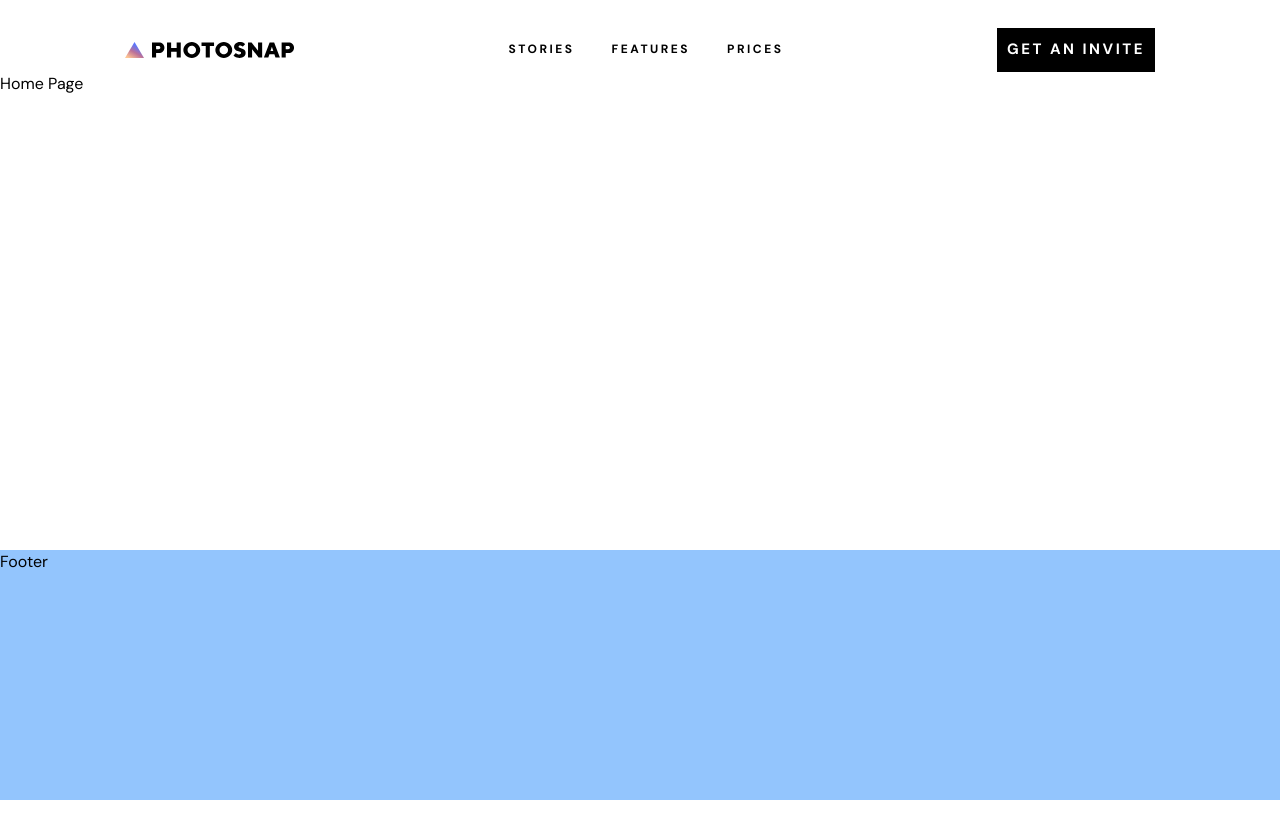
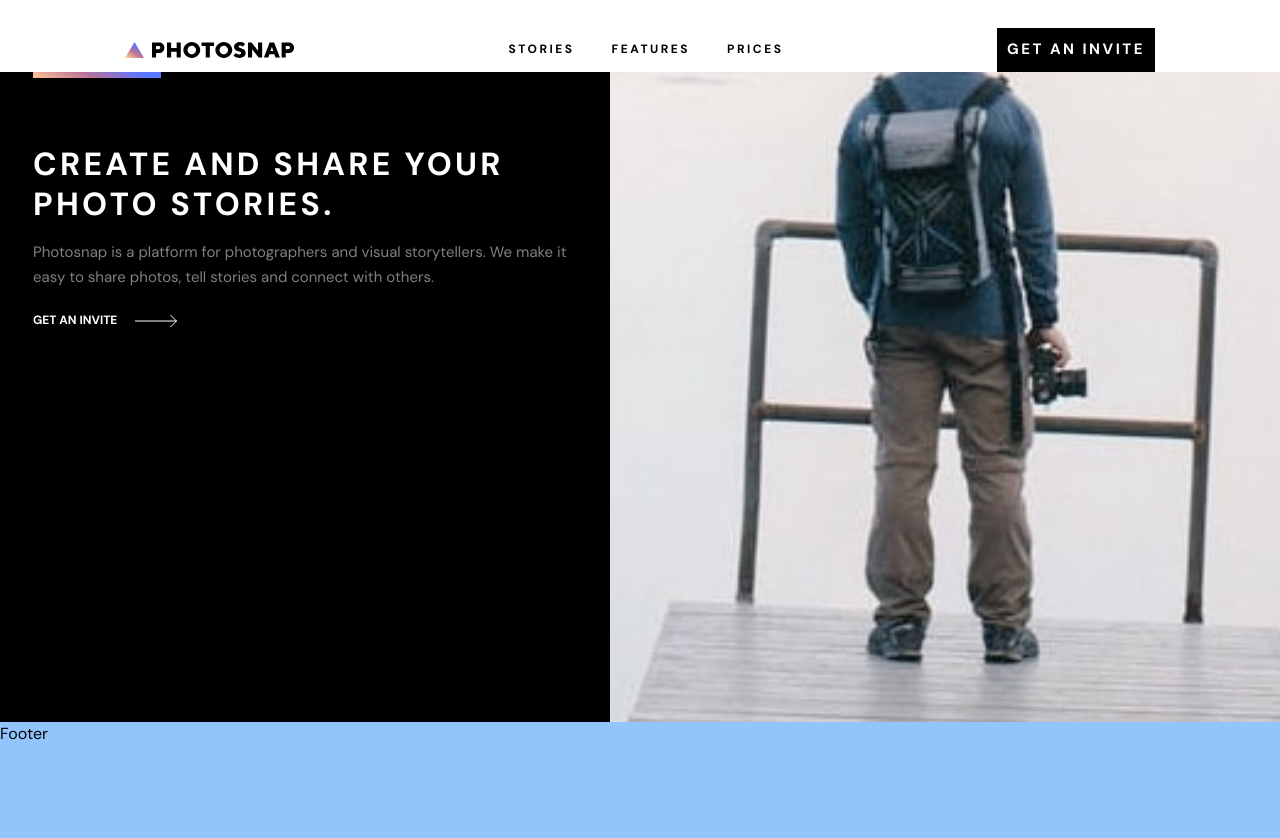
Before and after one commit to mrvicthor/photosnap-multi-page-website, a React (Vite) app: page / in a window 1280 px wide. Shown: the top 838 px of the page. Before the commit the page ends 800 px from the top, so only its background shows below. Built offline with nearby package versions, Linux system fonts and the light colour scheme.

Commit message:
added banner page

```diff
--- /dev/null
+++ b/src/components/banner/index.jsx
@@ -0,0 +1,55 @@
+import { Link } from "react-router-dom";
+import Arrow from "../../assets/shared/desktop/arrow.svg";
+import { useWindowSize } from "../../hooks/use-Window-Size";
+
+const Banner = ({ bgImage, bgTablet, bgDesktop, title, content, btnText }) => {
+  const { width } = useWindowSize();
+  return (
+    <section>
+      <div className="banner grid">
+        <div className="md:order-last">
+          {width !== undefined && (
+            <img
+              src={
+                width <= 768
+                  ? bgImage
+                  : width > 768 <= 1024
+                  ? bgTablet
+                  : bgDesktop
+              }
+              alt="banner image"
+              className="w-full object-cover h-full"
+            />
+          )}
+        </div>
+
+        <div className="bg-[#000000] text-[#ffffff] pl-[2.0625rem] pr-6">
+          <div className="line h-[6px] w-[8rem]" />
+          <article className="mt-[4.125rem]">
+            <h1 className="font-bold text-[2rem] leading-[2.5rem] tracking-[3.3px] uppercase">
+              {title}
+            </h1>
+            <p className="text-[0.9375rem] opacity-50 leading-[1.5625rem] pt-4">
+              {content}
+            </p>
+          </article>
+          <Link
+            to="/"
+            className="flex items-center gap-x-[1.125rem] mt-[1.4375rem]"
+          >
+            <div className="text-[0.75rem] leading-[15.62px] font-bold uppercase">
+              {btnText}
+            </div>
+            <svg xmlns="http://www.w3.org/2000/svg" width="43" height="14">
+              <g fill="none" fill-rule="evenodd" stroke="#ffffff">
+                <path d="M0 7h41.864M35.428 1l6 6-6 6" />
+              </g>
+            </svg>
+          </Link>
+        </div>
+      </div>
+    </section>
+  );
+};
+
+export default Banner;
--- a/src/components/index.jsx
+++ b/src/components/index.jsx
@@ -1,5 +1,6 @@
 import Layout from "./layout";
 import Header from "./header";
 import Button from "./button";
+import Banner from "./banner";
 
-export { Layout, Header, Button };
+export { Layout, Header, Button, Banner };
--- /dev/null
+++ b/src/hooks/use-Window-Size.js
@@ -0,0 +1,17 @@
+import { useState, useEffect } from "react";
+
+export const useWindowSize = () => {
+  const [windowsWidth, setWindowsWidth] = useState({ width: undefined });
+
+  useEffect(() => {
+    const handleResize = () => {
+      setWindowsWidth((prev) => ({ ...prev, width: window.innerWidth }));
+    };
+
+    window.addEventListener("resize", handleResize);
+    handleResize();
+    return () => window.removeEventListener("resize", handleResize);
+  }, []);
+
+  return windowsWidth;
+};
--- a/src/index.css
+++ b/src/index.css
@@ -46,6 +46,17 @@
     /* transition: transform 0.5s ease-in-out; */
   }
 
+  .banner {
+    grid-template-rows: 18.375rem 26.1875rem;
+  }
+  .line {
+    background: linear-gradient(
+      26.57deg,
+      #ffc593 0%,
+      #bc7198 43.29%,
+      #5a77ff 83.33%
+    );
+  }
   @media (48em <= width) {
     .layout {
       grid-template-rows: 72px 1fr 284px;
@@ -54,11 +65,19 @@
     .mobile-nav {
       transform: translateY(0px);
     }
+    .banner {
+      grid-template-columns: 1fr 17.0625rem;
+      grid-template-rows: 650px;
+    }
   }
 
   @media (75em <= width) {
     .layout {
       grid-template-rows: 72px 1fr 250px;
     }
+
+    .banner {
+      grid-template-columns: 38.125rem 1fr;
+    }
   }
 }
--- a/src/pages/home/index.jsx
+++ b/src/pages/home/index.jsx
@@ -1,7 +1,19 @@
+import bannerImage from "../../assets/home/mobile/create-and-share.jpg";
+import bgTablet from "../../assets/home/tablet/create-and-share.jpg";
+import bgDesktop from "../../assets/home/desktop/create-and-share.jpg";
+import { Banner } from "../../components";
 const Home = () => {
   return (
     <>
-      <p>Home Page</p>
+      <Banner
+        bgImage={bannerImage}
+        title="create and share your photo stories."
+        content="Photosnap is a platform for photographers and visual storytellers. We make it
+        easy to share photos, tell stories and connect with others."
+        btnText="get an invite"
+        bgTablet={bgTablet}
+        bgDesktop={bgDesktop}
+      />
     </>
   );
 };
```
